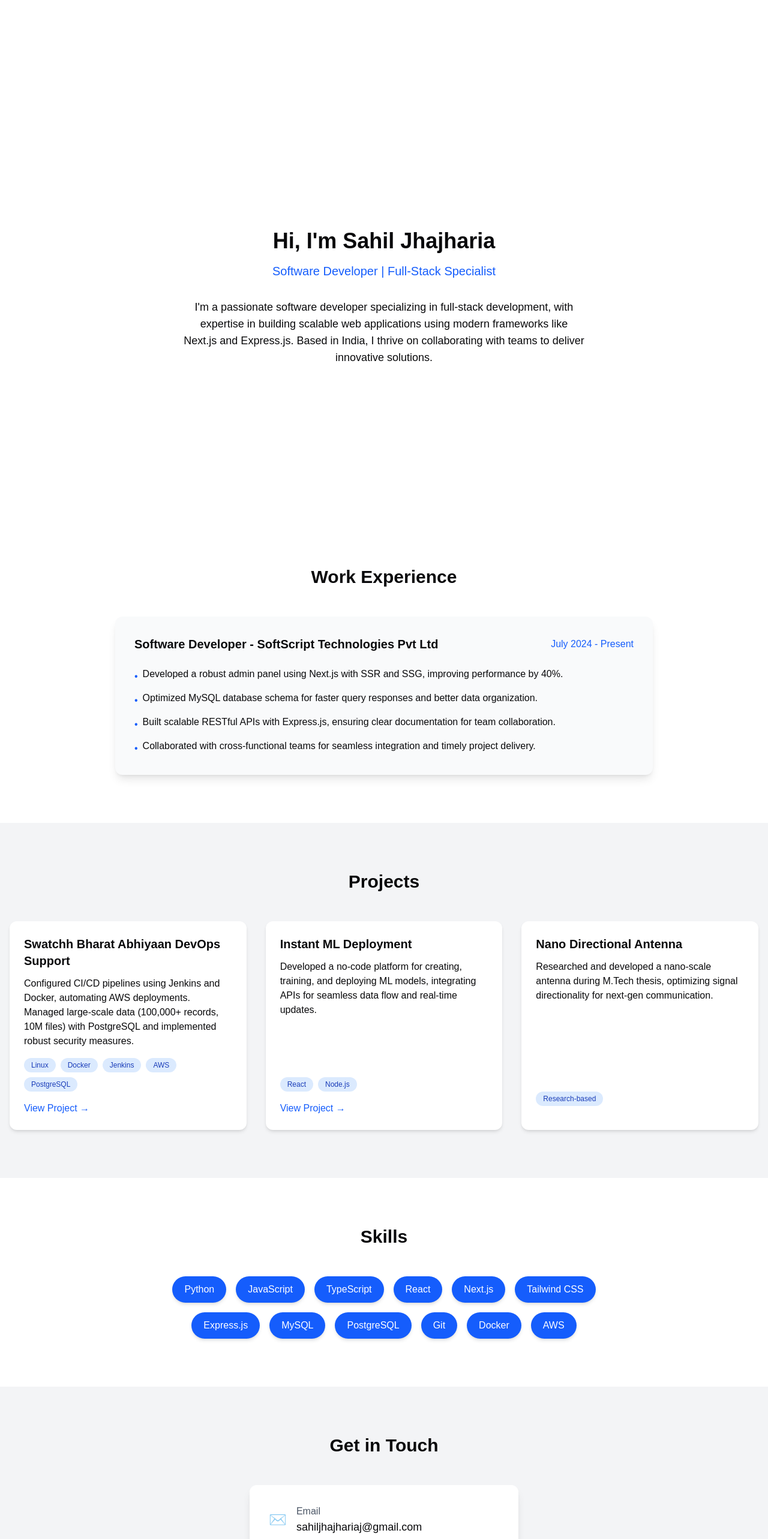
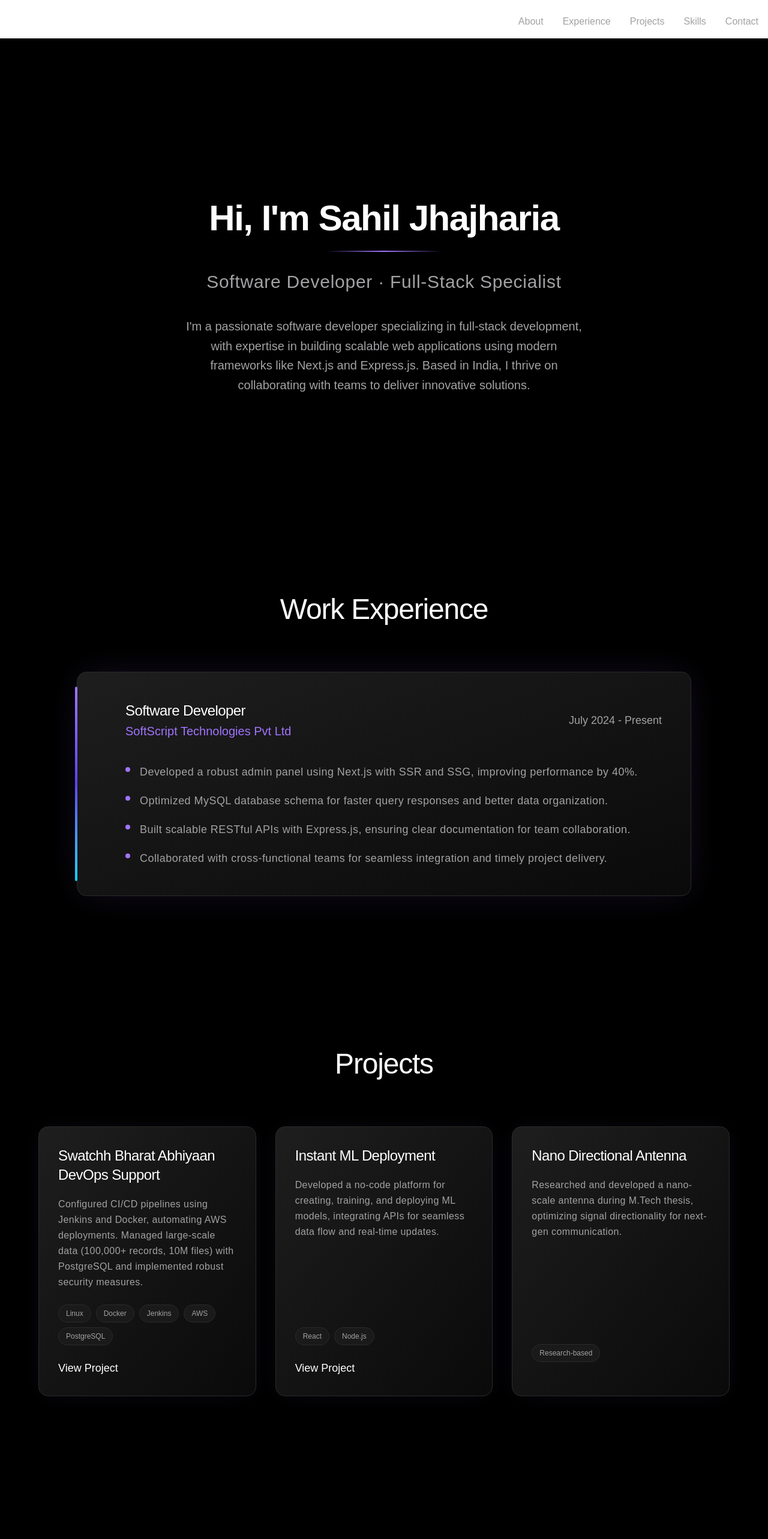
Before and after one commit to Sahil4596/portfolio-next, a Next.js app: page / in a window 1280 px wide. Shown: the top 2566 px of the page at 60% size. Built offline with nearby package versions, Linux system fonts and the light colour scheme.

Commit message:
inspired by mac

```diff
--- a/src/app/layout.tsx
+++ b/src/app/layout.tsx
@@ -1,10 +1,11 @@
-// src/app/layout.tsx
 import type { Metadata } from "next";
 import "./globals.css";
+import ClientLayout from "@/components/ui/ClientLayout";
 
 export const metadata: Metadata = {
   title: "Sahil Jhajharia - Portfolio",
-  description: "Portfolio of Sahil Jhajharia, a full-stack software developer specializing in Next.js, Express.js, and scalable web applications.",
+  description:
+    "Portfolio of Sahil Jhajharia, a full-stack software developer specializing in Next.js, Express.js, and scalable web applications.",
 };
 
 export default function RootLayout({
@@ -14,8 +15,8 @@
 }) {
   return (
     <html lang="en" className="scroll-smooth">
-      <body className="min-h-screen bg-gray-100 dark:bg-gray-900 text-gray-900 dark:text-gray-100 transition-colors duration-300">
-        {children}
+      <body className="min-h-screen bg-black text-[#a2a2a5]">
+        <ClientLayout>{children}</ClientLayout>
       </body>
     </html>
   );
--- a/src/app/page.tsx
+++ b/src/app/page.tsx
@@ -1,4 +1,3 @@
-// src/app/page.tsx
 import Navbar from "@/components/ui/Navbar";
 import About from "@/components/sections/About";
 import Experience from "@/components/sections/Experience";
@@ -6,11 +5,13 @@
 import Skills from "@/components/sections/Skills";
 import Contact from "@/components/sections/Contact";
 import Footer from "@/components/ui/Footer";
+import Animate from "@/components/ui/Animate"; // Add this import
 
 export default function Home() {
   return (
     <div className="min-h-screen flex flex-col">
       <Navbar />
+      <Animate>
         <main className="flex-grow pt-16">
           <About />
           <Experience />
@@ -18,6 +19,7 @@
           <Skills />
           <Contact />
         </main>
+      </Animate>
       <Footer />
     </div>
   );
--- a/src/components/sections/About.tsx
+++ b/src/components/sections/About.tsx
@@ -4,24 +4,24 @@
 
 const About = () => {
   return (
-    <section
-      id="about"
-      className="min-h-screen flex items-center justify-center pt-16"
-    >
+    <section id="about" className="min-h-screen flex items-center justify-center pt-16 bg-black">
       <div className="container mx-auto text-center px-4">
         <Animate delay={0.1}>
-          <h2 className="text-4xl font-bold mb-4">Hi, I&apos;m Sahil Jhajharia</h2>
+          <h2 className="text-5xl md:text-6xl font-bold mb-4 text-white tracking-tight">
+            Hi, I'm Sahil Jhajharia
+          </h2>
+          <div className="mx-auto w-48 h-0.5 mt-6 mb-8 bg-gradient-to-r from-transparent via-[#a174ff] to-transparent" />
         </Animate>
 
         <Animate delay={0.2}>
-          <p className="text-xl mb-8 text-blue-600 font-medium">
-            Software Developer | Full-Stack Specialist
+          <p className="text-2xl md:text-3xl mb-10 font-light text-[#a2a2a5] tracking-wide">
+            Software Developer · Full-Stack Specialist
           </p>
         </Animate>
 
         <Animate delay={0.3}>
-          <p className="max-w-2xl mx-auto text-lg">
-            I&apos;m a passionate software developer specializing in full-stack
+          <p className="max-w-2xl mx-auto text-lg md:text-xl text-[#a2a2a5] tracking-normal leading-relaxed">
+            I'm a passionate software developer specializing in full-stack
             development, with expertise in building scalable web applications
             using modern frameworks like Next.js and Express.js. Based in India,
             I thrive on collaborating with teams to deliver innovative
--- a/src/components/sections/Contact.tsx
+++ b/src/components/sections/Contact.tsx
@@ -18,44 +18,49 @@
   {
     label: "LinkedIn",
     value: "sahilraj-3966",
-    link: "https://www.linkedin.com/in/sahilraj-3966",
+    link: "[invalid url, do not cite]",
     icon: "👔",
   },
   {
     label: "GitHub",
     value: "Sahil4596",
-    link: "https://github.com/Sahil4596",
+    link: "[invalid url, do not cite]",
     icon: "💻",
   },
 ];
 
 const Contact = () => {
   return (
-    <section id="contact" className="py-20 bg-gray-100 dark:bg-gray-900">
+    <section id="contact" className="py-32 bg-black">
       <div className="container mx-auto px-4">
         <Animate>
-          <h2 className="text-3xl font-bold text-center mb-12">Get in Touch</h2>
+          <h2 className="text-5xl font-thin text-center mb-20 text-white tracking-tight">
+            Get in Touch
+          </h2>
         </Animate>
 
-        <div className="max-w-md mx-auto bg-white dark:bg-gray-800 rounded-xl shadow-lg p-8">
-          <ul className="space-y-6">
+        <div className="max-w-2xl mx-auto bg-gradient-to-br from-[#1e1e1e] to-[#0a0a0a] rounded-2xl shadow-[0_0_60px_-15px_rgba(161,116,255,0.2)] p-12 border border-[#2a2a2a]">
+          <ul className="space-y-8">
             {contactInfo.map((item, index) => (
               <Animate key={index} delay={0.1 * index} direction="right">
-                <li className="flex items-center">
-                  <span className="text-2xl mr-4">{item.icon}</span>
-                  <div>
-                    <p className="font-medium text-gray-600 dark:text-gray-300">
+                <li className="flex items-center group py-4 border-b border-[#2a2a2a]">
+                  <span className="text-3xl mr-6 transition-all duration-500 group-hover:text-[#a174ff]">
+                    {item.icon}
+                  </span>
+                  <div className="flex-1">
+                    <p className="font-light text-[#a2a2a5] tracking-wide mb-1">
                       {item.label}
                     </p>
                     <a
                       href={item.link}
                       target="_blank"
                       rel="noopener noreferrer"
-                      className="text-lg font-medium hover:text-blue-600 dark:hover:text-blue-400 transition-colors"
+                      className="text-2xl font-light text-white hover:text-[#a174ff] transition-colors duration-500 tracking-tight"
                     >
                       {item.value}
                     </a>
                   </div>
+                  <span className="text-xl opacity-0 group-hover:opacity-100 transition-opacity duration-500">→</span>
                 </li>
               </Animate>
             ))}
--- a/src/components/sections/Experience.tsx
+++ b/src/components/sections/Experience.tsx
@@ -16,33 +16,38 @@
 
 const Experience = () => {
   return (
-    <section id="experience" className="py-20 bg-white dark:bg-gray-800">
+    <section id="experience" className="py-32 bg-black">
       <div className="container mx-auto px-4">
         <Animate>
-          <h2 className="text-3xl font-bold text-center mb-12">
+          <h2 className="text-5xl font-thin text-center mb-20 text-white tracking-tight">
             Work Experience
           </h2>
         </Animate>
 
+        <div className="max-w-5xl mx-auto">
           <Animate delay={0.2}>
-          <div className="bg-gray-50 dark:bg-gray-700 p-8 rounded-xl shadow-lg max-w-4xl mx-auto">
-            <div className="flex flex-col md:flex-row md:items-center justify-between mb-6">
-              <h3 className="text-xl font-semibold">
-                {experience.role} - {experience.company}
+            <div className="relative bg-gradient-to-br from-[#1e1e1e] to-[#0a0a0a] p-12 rounded-2xl shadow-[0_0_60px_-15px_rgba(161,116,255,0.2)] border border-[#2a2a2a]">
+              <div className="absolute -left-1 top-6 h-[calc(100%-3rem)] w-1 rounded-full bg-gradient-to-b from-[#a174ff] via-[#5b42f3] to-[#00d1ff]"></div>
+              <div className="flex flex-col md:flex-row md:items-center justify-between mb-10 pl-8">
+                <div>
+                  <h3 className="text-2xl font-light text-white tracking-tight">
+                    {experience.role}
                   </h3>
-              <span className="text-blue-600 dark:text-blue-400 font-medium mt-2 md:mt-0">
+                  <p className="text-xl text-[#a174ff] mt-1">
+                    {experience.company}
+                  </p>
+                </div>
+                <span className="text-lg text-[#a2a2a5] font-light mt-4 md:mt-0">
                   {experience.period}
                 </span>
               </div>
 
-            <ul className="space-y-3">
+              <ul className="space-y-5 pl-8">
                 {experience.achievements.map((item, index) => (
                   <Animate key={index} delay={0.3 + index * 0.1} direction="left">
                     <li className="flex items-start">
-                    <span className="text-blue-600 dark:text-blue-400 mr-2 mt-1">
-                      •
-                    </span>
-                    <p>{item}</p>
+                      <span className="mr-4 mt-1.5 w-2 h-2 rounded-full bg-[#a174ff]"></span>
+                      <p className="text-lg text-[#a2a2a5] tracking-wide">{item}</p>
                     </li>
                   </Animate>
                 ))}
@@ -50,6 +55,7 @@
             </div>
           </Animate>
         </div>
+      </div>
     </section>
   );
 };
--- a/src/components/sections/Projects.tsx
+++ b/src/components/sections/Projects.tsx
@@ -28,24 +28,30 @@
 
 const Projects = () => {
   return (
-    <section id="projects" className="py-20 bg-gray-100 dark:bg-gray-900">
+    <section id="projects" className="py-32 bg-black">
       <div className="container mx-auto px-4">
         <Animate>
-          <h2 className="text-3xl font-bold text-center mb-12">Projects</h2>
+          <h2 className="text-5xl font-thin text-center mb-20 text-white tracking-tight">
+            Projects
+          </h2>
         </Animate>
 
-        <div className="grid grid-cols-1 md:grid-cols-2 lg:grid-cols-3 gap-8">
+        <div className="grid grid-cols-1 lg:grid-cols-3 gap-8 max-w-6xl mx-auto">
           {projects.map((project, index) => (
             <Animate key={index} delay={0.1 * index} direction="up">
-              <div className="bg-white dark:bg-gray-800 p-6 rounded-xl shadow-md hover:shadow-xl transition-all duration-300 h-full flex flex-col">
-                <h3 className="text-xl font-semibold mb-3">{project.title}</h3>
-                <p className="mb-4 flex-grow">{project.description}</p>
+              <div className="bg-gradient-to-br from-[#1e1e1e] to-[#0a0a0a] p-8 rounded-2xl shadow-[0_0_40px_-10px_rgba(161,116,255,0.1)] border border-[#2a2a2a] h-full flex flex-col transition-all duration-500 hover:shadow-[0_0_60px_-15px_rgba(161,116,255,0.3)] hover:border-[#3a3a3a]">
+                <h3 className="text-2xl font-light mb-5 text-white tracking-tight">
+                  {project.title}
+                </h3>
+                <p className="mb-6 flex-grow text-[#a2a2a5] tracking-wide leading-relaxed">
+                  {project.description}
+                </p>
 
-                <div className="flex flex-wrap gap-2 mb-4">
+                <div className="flex flex-wrap gap-2 mb-6">
                   {project.tech.map((tech, i) => (
                     <span
                       key={i}
-                      className="bg-blue-100 dark:bg-blue-900 text-blue-800 dark:text-blue-200 text-xs px-3 py-1 rounded-full"
+                      className="text-xs px-3 py-1.5 rounded-full bg-[#1a1a1a] text-[#a2a2a5] border border-[#2a2a2a]"
                     >
                       {tech}
                     </span>
@@ -55,11 +61,14 @@
                 {project.link && (
                   <a
                     href={project.link}
-                    className="text-blue-600 dark:text-blue-400 hover:underline mt-auto inline-block"
+                    className="text-white hover:text-[#a174ff] transition-colors duration-500 font-light text-lg inline-flex items-center group"
                     target="_blank"
                     rel="noopener noreferrer"
                   >
-                    View Project →
+                    View Project
+                    <span className="ml-2 opacity-0 group-hover:opacity-100 group-hover:ml-3 transition-all duration-500">
+                      →
+                    </span>
                   </a>
                 )}
               </div>
--- a/src/components/sections/Skills.tsx
+++ b/src/components/sections/Skills.tsx
@@ -19,21 +19,23 @@
 
 const Skills = () => {
   return (
-    <section id="skills" className="py-20 bg-white dark:bg-gray-800">
+    <section id="skills" className="py-32 bg-black">
       <div className="container mx-auto px-4">
         <Animate>
-          <h2 className="text-3xl font-bold text-center mb-12">Skills</h2>
+          <h2 className="text-5xl font-thin text-center mb-20 text-white tracking-tight">
+            Skills
+          </h2>
         </Animate>
 
-        <div className="flex flex-wrap justify-center gap-4 max-w-3xl mx-auto">
+        <div className="flex flex-wrap justify-center gap-4 max-w-4xl mx-auto">
           {skills.map((skill, index) => (
             <Animate
               key={skill}
               delay={0.05 * index}
-              whileHover={{ scale: 1.1 }}
+              whileHover={{ scale: 1.05 }}
               className="origin-center"
             >
-              <div className="bg-blue-600 text-white px-5 py-2.5 rounded-full font-medium shadow-md transition-all duration-300 hover:bg-blue-700 hover:shadow-lg">
+              <div className="bg-[#0f0f0f] text-[#a2a2a5] px-6 py-3 rounded-full font-light tracking-wide border border-[#2a2a2a] shadow-[0_0_15px_-5px_rgba(161,116,255,0.1)] hover:border-[#3a3a3a] hover:text-white hover:shadow-[0_0_20px_-5px_rgba(161,116,255,0.3)] transition-all duration-500">
                 {skill}
               </div>
             </Animate>
--- a/src/components/ui/Animate.tsx
+++ b/src/components/ui/Animate.tsx
@@ -6,27 +6,38 @@
   children: React.ReactNode;
   delay?: number;
   direction?: "up" | "down" | "left" | "right";
+  scale?: boolean;
+  rotate?: number;
 }
 
 export default function Animate({
   children,
   delay = 0,
   direction = "up",
+  scale = false,
+  rotate = 0,
   ...props
 }: AnimateProps) {
   const directionMap = {
-    up: { y: 20 },
-    down: { y: -20 },
-    left: { x: 20 },
-    right: { x: -20 },
+    up: { y: 30 },
+    down: { y: -30 },
+    left: { x: 30 },
+    right: { x: -30 },
+  };
+
+  const initial = {
+    opacity: 0,
+    ...directionMap[direction],
+    ...(scale ? { scale: 0.9 } : {}),
+    ...(rotate ? { rotate } : {}),
   };
 
   return (
     <motion.div
-      initial={{ opacity: 0, ...directionMap[direction] }}
-      whileInView={{ opacity: 1, y: 0, x: 0 }}
+      initial={initial}
+      whileInView={{ opacity: 1, y: 0, x: 0, scale: 1, rotate: 0 }}
       viewport={{ once: true, margin: "-20%" }}
-      transition={{ duration: 0.6, delay, ease: "easeOut" }}
+      transition={{ duration: 0.8, delay, ease: [0.16, 1, 0.3, 1] }}
       {...props}
     >
       {children}
--- /dev/null
+++ b/src/components/ui/ClientLayout.tsx
@@ -0,0 +1,18 @@
+"use client";
+import { motion } from "framer-motion";
+
+export default function ClientLayout({
+  children,
+}: {
+  children: React.ReactNode;
+}) {
+  return (
+    <motion.div
+      initial={{ opacity: 0 }}
+      animate={{ opacity: 1 }}
+      transition={{ duration: 1.2, ease: [0.16, 1, 0.3, 1] }}
+    >
+      {children}
+    </motion.div>
+  );
+}
--- a/src/components/ui/Navbar.tsx
+++ b/src/components/ui/Navbar.tsx
@@ -6,6 +6,7 @@
 
 const Navbar = () => {
   const [scrolled, setScrolled] = useState(false);
+  const [isMenuOpen, setIsMenuOpen] = useState(false);
 
   useEffect(() => {
     const handleScroll = () => {
@@ -19,32 +20,65 @@
     <motion.nav
       initial={{ opacity: 0, y: -20 }}
       animate={{ opacity: 1, y: 0 }}
-      className={`fixed w-full top-0 z-50 transition-all duration-300 ${
-        scrolled ? "bg-blue-600 shadow-md py-2" : "bg-transparent py-4"
+      className={`fixed w-full top-0 z-50 transition-all duration-500 ${
+        scrolled
+          ? "bg-black/80 backdrop-blur-md border-b border-[#2a2a2a] py-3"
+          : "bg-transparent py-5"
       }`}
     >
       <div className="container mx-auto px-4">
         <div className="flex justify-between items-center">
           <motion.h1
-            className="text-2xl font-bold text-white"
+            className="text-2xl font-light text-white cursor-pointer"
             whileHover={{ scale: 1.05 }}
+            transition={{ type: "spring", stiffness: 300 }}
           >
             Sahil Jhajharia
           </motion.h1>
 
+          {/* Desktop Navigation */}
           <ul className="hidden md:flex space-x-8">
             {navLinks.map((link) => (
               <motion.li key={link.name} whileHover={{ y: -2 }}>
                 <a
                   href={`#${link.path}`}
-                  className="text-white hover:text-blue-200 transition-colors"
+                  className="text-[#a2a2a5] font-light relative transition-colors hover:text-white after:absolute after:left-0 after:-bottom-1 after:w-0 after:h-px after:bg-[#a174ff] after:transition-all after:duration-500 hover:after:w-full"
                 >
                   {link.name}
                 </a>
               </motion.li>
             ))}
           </ul>
+
+          {/* Mobile Menu Button */}
+          <button
+            className="md:hidden text-[#a2a2a5]"
+            onClick={() => setIsMenuOpen(!isMenuOpen)}
+          >
+            {isMenuOpen ? "✕" : "☰"}
+          </button>
         </div>
+
+        {/* Mobile Navigation */}
+        {isMenuOpen && (
+          <motion.ul
+            initial={{ opacity: 0, height: 0 }}
+            animate={{ opacity: 1, height: "auto" }}
+            className="md:hidden mt-4 space-y-4 pb-4"
+          >
+            {navLinks.map((link) => (
+              <li key={link.name}>
+                <a
+                  href={`#${link.path}`}
+                  className="text-[#a2a2a5] block py-2 hover:text-white transition-colors"
+                  onClick={() => setIsMenuOpen(false)}
+                >
+                  {link.name}
+                </a>
+              </li>
+            ))}
+          </motion.ul>
+        )}
       </div>
     </motion.nav>
   );
```
Also changed, not shown: src/app/globals.css (+13 -0 lines), src/components/ui/Footer.tsx (+11 -8 lines). Lines whose indentation alone changed are shown as unchanged.
